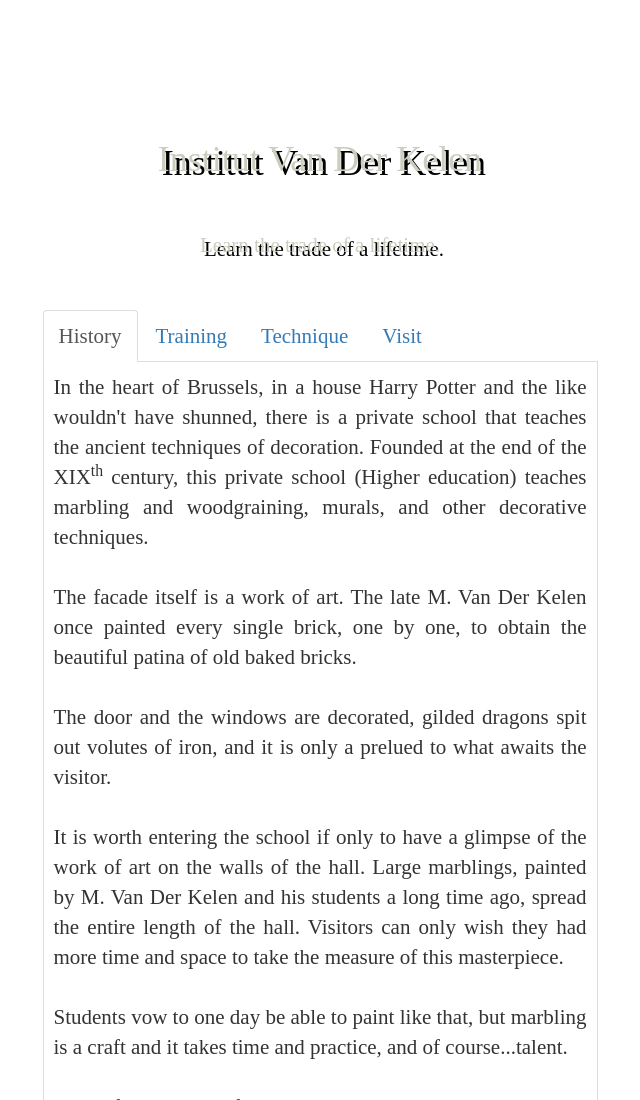
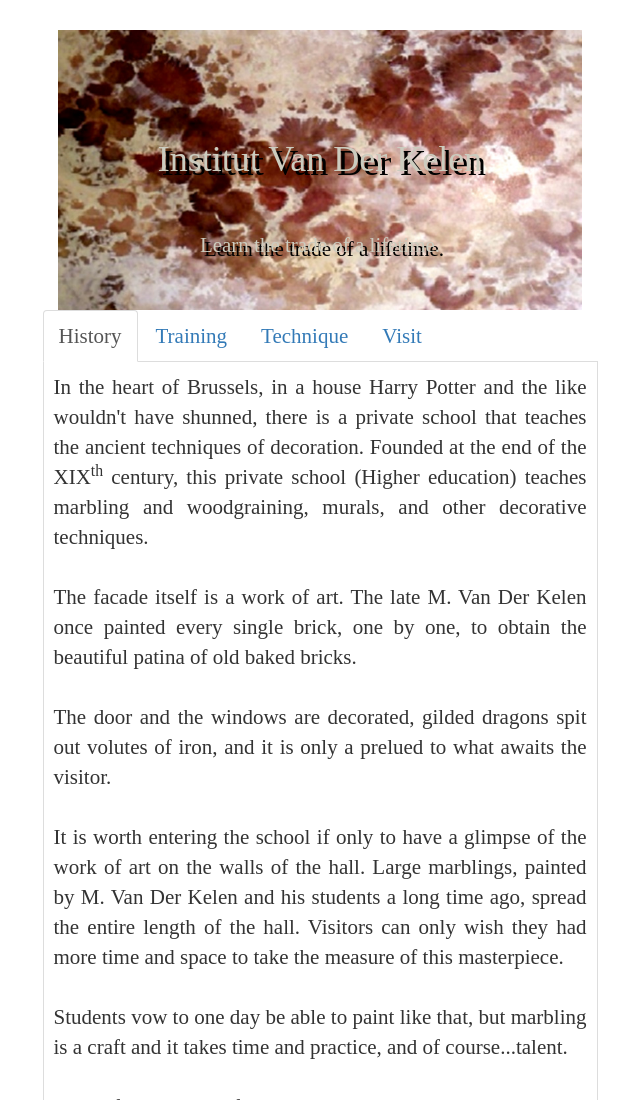
Before and after one commit to timotheap/fcc_tribute, a plain HTML site: page index.html in a window 1280 px wide. Shown: the top 1100 px of the page, without its empty margins (320-960 px from the left). Drawn offline with nearby package versions, Linux system fonts and the light colour scheme; a web font is replaced by a local one.

Commit message:
Update index.html

```diff
--- a/index.html
+++ b/index.html
@@ -21,7 +21,7 @@
 	<body>
 		<header>
 			<div class="row row-header">
-				<div class="col-xs-12 col-sm-6 col-sm-offset-3" style="text-align:center">
+				<div class="col-xs-12 col-sm-6 col-sm-offset-3 img" style="text-align:center">
 					<p style="padding:45px"></p>
 					<h1 class="title">
 						Institut Van Der Kelen
```
